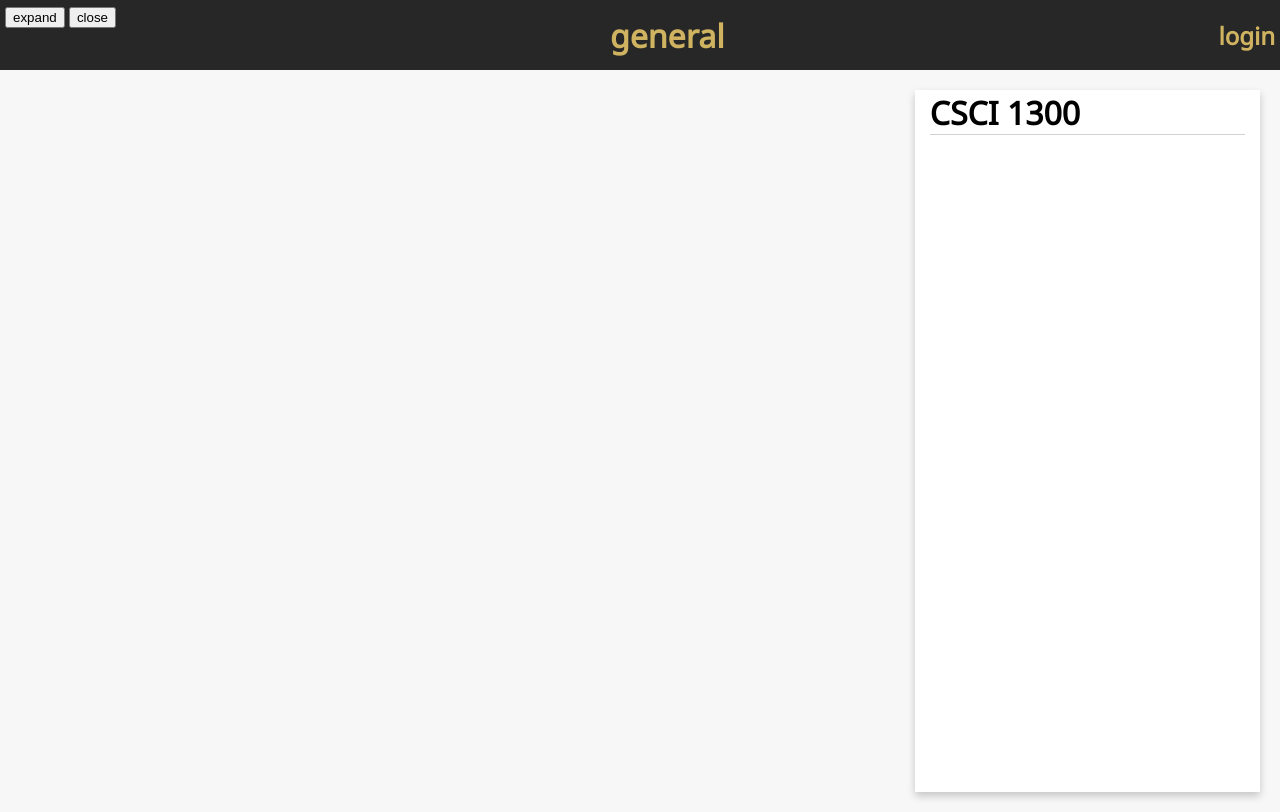
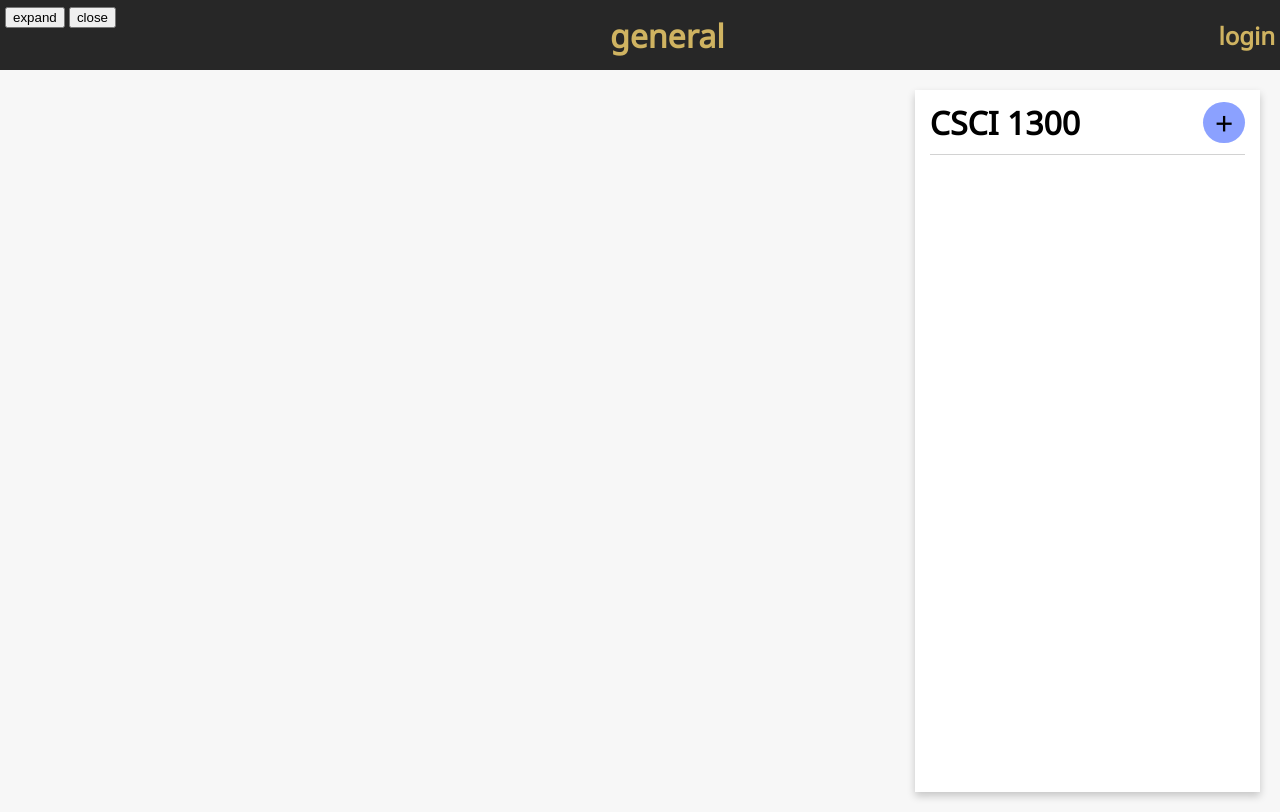
Before and after one commit to jzc/doubleproductivity, a Flask app: template app/templates/index.html in a window 1280 px wide. Run offline with Flask 2, Linux system fonts and the light colour scheme; the template is opened without the code that fills it, so the values that code supplies are empty.

Commit message:
added add class button

```diff
--- a/app/static/style.css
+++ b/app/static/style.css
@@ -164,12 +164,42 @@ body {
     height: 700px;
 }
 
-.class-name {
+#info-header {
     border-bottom-style: solid;
     border-bottom-width: 1px;
     border-bottom-color: #d2d2d2;
+    display: flex;
+    justify-content: space-between;
+    align-items: center;
 }
 
-.class-name h1 {
-    margin: 0px;
+#add-class {
+    display: flex;
+    justify-content: center;
+    align-items: center;
+    font-size: 2em;
+    border-radius: .7em;
+    background-color: #8ba1ff;
+    height: 1.3em;
+    width: 1.3em;
 }
+
+#add-class:hover {
+    cursor: pointer;
+    background-color: #bcc9ff;
+}
+
+#info-header h1 {
+    margin: 10px 0px 10px 0px;
+}
+
+.hamburger {
+
+}
+
+.bar {
+    background-color: white;
+    width: 35px;
+    height: 5px;
+    margin: 5px 0;
+}
--- a/app/templates/base.html
+++ b/app/templates/base.html
@@ -25,6 +25,11 @@
       <div class="logo">
         <button id="expand">expand</button>
         <button id="close">close</button>
+        <!-- <div>
+          <div class="bar"></div>
+          <div class="bar"></div>
+          <div class="bar"></div>
+        </div> -->
       </div>
       <div class="header-item">
         <h1>general</h1>
--- a/app/templates/index.html
+++ b/app/templates/index.html
@@ -18,8 +18,9 @@
     </ul>
 </div>
 <div id="info" class="card">
-    <div class="class-name">
+    <div id="info-header">
         <h1>CSCI 1300</h1>
+        <div id="add-class">+</div>
     </div>
 </div>
 {% endblock %}
```
